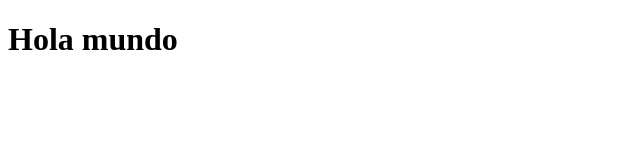
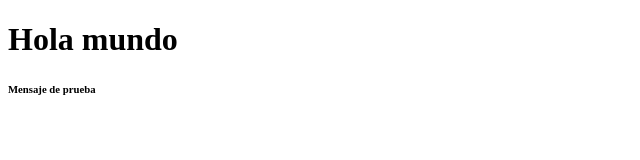
Before and after one commit to Elvis083/prueba_vc, a plain HTML site: page index.html in a window 1280 px wide. Shown: the full height of the page, 0-640 px from the left. Drawn offline with Linux system fonts and the light colour scheme.

Commit message:
se modifico index

```diff
--- a/index.html
+++ b/index.html
@@ -5,5 +5,6 @@
     </header>
     <body>
         <h1> Hola mundo</h1>
+        <h6> Mensaje de prueba</h6>
     </body>
 </html>
```
Also changed, not shown: app.js (added).
